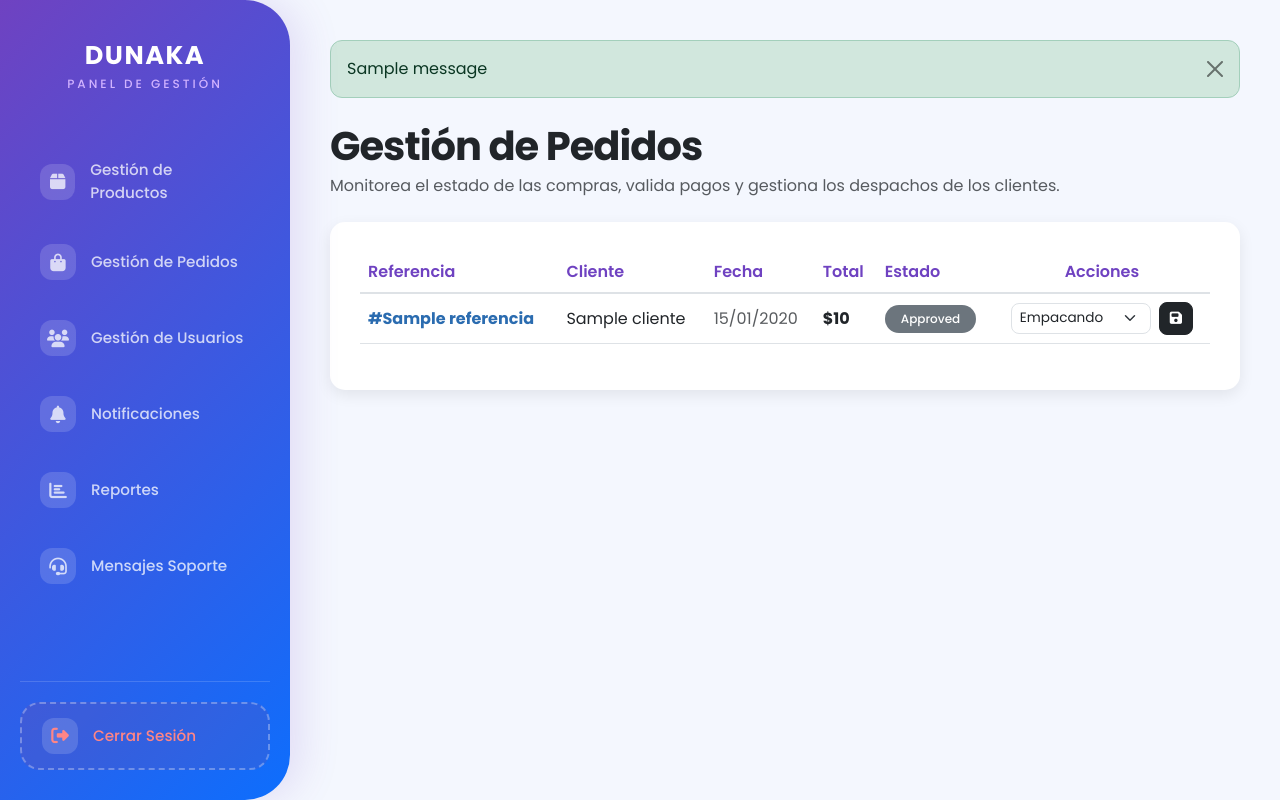
After one commit to jholian10/MiTiendaWed, a Flask app: template templates/admin/pedidos.html in a window 1280 px wide. The commit adds this page. Run offline with Flask 3, Linux system fonts and the light colour scheme; the template is opened without the code that fills it: most values are stand-ins (such as "Sample title", 1, 10 or a date in 2020); one stand-in notice (Sample message) is shown; parts of the project's set-up code (start-up, migrations or seed data) failed here and were passed over.

Commit message:
listo papa

```diff
--- a/templates/admin/dashboard.html
+++ b/templates/admin/dashboard.html
@@ -31,6 +31,13 @@
           <a href="{{ url_for('admin.panel_admin') }}" class="menu-link">
             <div class="menu-icon-wrapper"><i class="fas fa-box"></i></div>
             Gestión de Productos
+          </a>
+        </li>
+        <!-- NUEVA OPCIÓN AGREGADA: GESTIÓN DE PEDIDOS -->
+        <li class="menu-item">
+          <a href="{{ url_for('admin.gestion_pedidos') }}" class="menu-link">
+            <div class="menu-icon-wrapper"><i class="fas fa-shopping-bag"></i></div>
+            Gestión de Pedidos
           </a>
         </li>
         <li class="menu-item">
--- /dev/null
+++ b/templates/admin/pedidos.html
@@ -0,0 +1,94 @@
+{% extends 'admin/dashboard.html' %}
+
+{% block content %}
+<div class="main-workspace">
+  <!-- Alertas de Flask -->
+  {% with messages = get_flashed_messages(with_categories=true) %}
+      {% if messages %}
+          {% for category, message in messages %}
+              <div class="alert alert-{{ category if category != 'danger' else 'danger' }} alert-dismissible fade show mb-4" role="alert" style="border-radius: 12px; font-family: 'Poppins', sans-serif;">
+                  {{ message }}
+                  <button type="button" class="btn-close" data-bs-dismiss="alert" aria-label="Close"></button>
+              </div>
+          {% endfor %}
+      {% endif %}
+  {% endwith %}
+
+  <!-- Encabezado de la sección -->
+  <div class="row align-items-center mb-4" style="font-family: 'Poppins', sans-serif;">
+    <div class="col-md-10">
+      <h1 class="fw-bold mb-1" style="letter-spacing: -1px">
+        Gestión de Pedidos
+      </h1>
+      <p class="text-muted mb-0">
+        Monitorea el estado de las compras, valida pagos y gestiona los despachos de los clientes.
+      </p>
+    </div>
+  </div>
+
+  <!-- Contenedor de la Tabla de Pedidos -->
+  <div style="background: white; border-radius: 15px; padding: 30px; box-shadow: 0 5px 15px rgba(0,0,0,0.08); font-family: 'Poppins', sans-serif;">
+    <table class="table table-hover align-middle">
+      <thead style="background: #f8f9fa; border-bottom: 2px solid #dee2e6;">
+        <tr>
+          <th style="color: #6f42c1; font-weight: 600;">Referencia</th>
+          <th style="color: #6f42c1; font-weight: 600;">Cliente</th>
+          <th style="color: #6f42c1; font-weight: 600;">Fecha</th>
+          <th style="color: #6f42c1; font-weight: 600;">Total</th>
+          <th style="color: #6f42c1; font-weight: 600;">Estado</th>
+          <th style="color: #6f42c1; font-weight: 600;" class="text-center">Acciones</th>
+        </tr>
+      </thead>
+      <tbody>
+        {% for pedido in pedidos %}
+        <tr>
+          <td><strong style="color: #2b6cb0;">#{{ pedido.referencia if pedido.referencia else pedido.id }}</strong></td>
+          <td>{{ pedido.cliente }}</td>
+          <td class="text-muted">
+            {% if pedido.fecha_creacion.strftime %}
+                {{ pedido.fecha_creacion.strftime('%d/%m/%Y') }}
+            {% else %}
+                {{ pedido.fecha_creacion }}
+            {% endif %}
+          </td>
+          <td><strong>${{ "{:,.0f}".format(pedido.total | float) }}</strong></td>
+          <td>
+            <!-- Visualización limpia con dobles igual == -->
+            {% if pedido.estado == 'empacando' %}
+                <span class="badge bg-warning text-dark px-3 py-2" style="border-radius: 30px; font-weight: 500;">Empacando</span>
+            {% elif pedido.estado == 'en transito' %}
+                <span class="badge bg-info text-dark px-3 py-2" style="border-radius: 30px; font-weight: 500;">En tránsito</span>
+            {% elif pedido.estado == 'entregado' %}
+                <span class="badge bg-success text-white px-3 py-2" style="border-radius: 30px; font-weight: 500;">Entregado</span>
+            {% elif pedido.estado == 'cancelado' %}
+                <span class="badge bg-danger text-white px-3 py-2" style="border-radius: 30px; font-weight: 500;">Cancelado</span>
+            {% else %}
+                <span class="badge bg-secondary text-white px-3 py-2" style="border-radius: 30px; font-weight: 500;">{{ pedido.estado | capitalize }}</span>
+            {% endif %}
+          </td>
+          <td class="text-center">
+            <form action="{{ url_for('admin.actualizar_estado_pedido', id_pedido=pedido.id) }}" method="POST" class="d-inline-flex align-items-center gap-2">
+              <select name="estado" class="form-select form-select-sm" style="border-radius: 8px; font-size: 0.85rem; width: 140px;">
+                <option value="empacando" {% if pedido.estado == 'empacando' %}selected{% endif %}>Empacando</option>
+                <option value="en transito" {% if pedido.estado == 'en transito' %}selected{% endif %}>En tránsito</option>
+                <option value="entregado" {% if pedido.estado == 'entregado' %}selected{% endif %}>Entregado</option>
+                <option value="cancelado" {% if pedido.estado == 'cancelado' %}selected{% endif %}>Cancelado</option>
+              </select>
+              <button type="submit" class="btn btn-sm btn-dark" style="border-radius: 8px; padding: 5px 10px;" title="Guardar Cambios">
+                <i class="fas fa-save"></i>
+              </button>
+            </form>
+          </td>
+        </tr>
+        {% endfor %}
+      </tbody>
+    </table>
+
+    {% if not pedidos %}
+    <div class="alert alert-info mb-0" role="alert">
+      <i class="fas fa-info-circle"></i> No hay registros de pedidos hechos en la tienda actualmente.
+    </div>
+    {% endif %}
+  </div>
+</div>
+{% endblock %}
```
Also changed, not shown: routes/admin_routes.py (+126 -6 lines), routes/order_routes.py (+7 -6 lines), templates/admin/base_admin.html (+33 -9 lines), templates/pedidos.html (+11 -4 lines).
